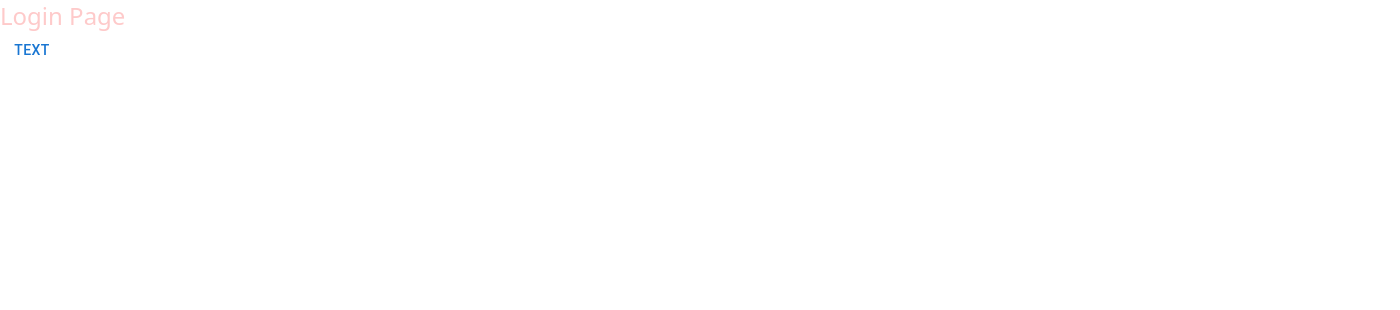
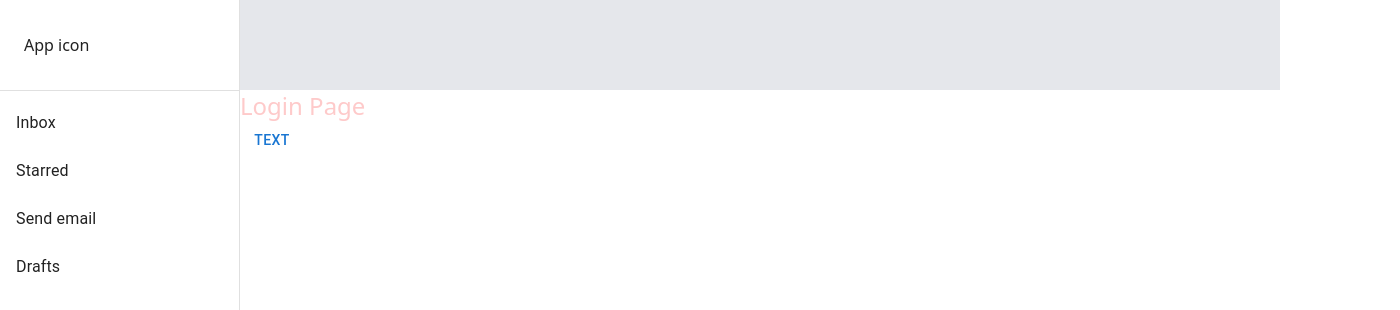
Before and after one commit to Numble3/admin, a React (Vite) app: page /login in a window 1280 px wide. Shown: the top 310 px of the page, 1400 px wide, since content can reach past the window. Built offline with nearby package versions, Linux system fonts and the light colour scheme.

Commit message:
feat: layout - nav, header position

```diff
--- a/src/App.tsx
+++ b/src/App.tsx
@@ -1,10 +1,13 @@
 import { Suspense } from 'react';
+import LayoutContainer from './components/layout';
 import Routes from './routes';
 
 function App() {
   return (
     <Suspense fallback={null}>
-      <Routes />
+      <LayoutContainer>
+        <Routes />
+      </LayoutContainer>
     </Suspense>
   );
 }
--- /dev/null
+++ b/src/components/layout/header.tsx
@@ -0,0 +1,5 @@
+const LayoutHeader = () => {
+  return <header className='absolute h-header w-full bg-gray-200'></header>;
+};
+
+export default LayoutHeader;
--- /dev/null
+++ b/src/components/layout/index.tsx
@@ -0,0 +1,19 @@
+import { ReactNode } from 'react';
+import LayoutHeader from './header';
+import LayoutNavigation from './navigation';
+
+type Props = {
+  children: ReactNode;
+};
+
+const LayoutContainer = ({ children }: Props) => {
+  return (
+    <>
+      <LayoutHeader />
+      <LayoutNavigation />
+      <main className={`h-full w-full pl-nav pt-header`}>{children}</main>
+    </>
+  );
+};
+
+export default LayoutContainer;
--- /dev/null
+++ b/src/components/layout/navigation.tsx
@@ -0,0 +1,44 @@
+import {
+  Divider,
+  Drawer,
+  List,
+  ListItem,
+  ListItemIcon,
+  ListItemText,
+  Toolbar,
+} from '@mui/material';
+
+const LayoutNavigation = () => {
+  return (
+    <Drawer
+      variant='permanent'
+      sx={{
+        display: { xs: 'none', sm: 'block' },
+        '& .MuiDrawer-paper': {
+          boxSizing: 'border-box',
+          width: 'var(--layout-nav)',
+        },
+      }}
+      open
+    >
+      <Toolbar
+        sx={{
+          height: 'var(--layout-header)',
+        }}
+      >
+        App icon
+      </Toolbar>
+      <Divider />
+      <List>
+        {['Inbox', 'Starred', 'Send email', 'Drafts'].map((text, index) => (
+          <ListItem button key={text}>
+            {/* <ListItemIcon>{index % 2 === 0 ? <InboxIcon /> : <MailIcon />}</ListItemIcon> */}
+            <ListItemText primary={text} />
+          </ListItem>
+        ))}
+      </List>
+    </Drawer>
+  );
+};
+
+export default LayoutNavigation;
--- a/src/styles/global.css
+++ b/src/styles/global.css
@@ -13,3 +13,19 @@ h2 {
 h3 {
   @apply text-lg;
 }
+
+html, body{
+  min-width: 1400px;
+  overflow: auto;
+  width: 100%;
+  height: 100%;
+}
+#root{
+  width: 100%;
+  height: 100%;
+}
+
+:root{
+  --layout-header: 90px;
+  --layout-nav: 240px;
+}
--- a/tailwind.config.js
+++ b/tailwind.config.js
@@ -1,7 +1,12 @@
 module.exports = {
   content: ['./src/**/*.{js,jsx,ts,tsx}'],
   theme: {
-    extend: {},
+    extend: {
+      spacing: {
+        header: 'var(--layout-header)',
+        nav: 'var(--layout-nav)',
+      },
+    },
   },
   plugins: [],
 };
```
